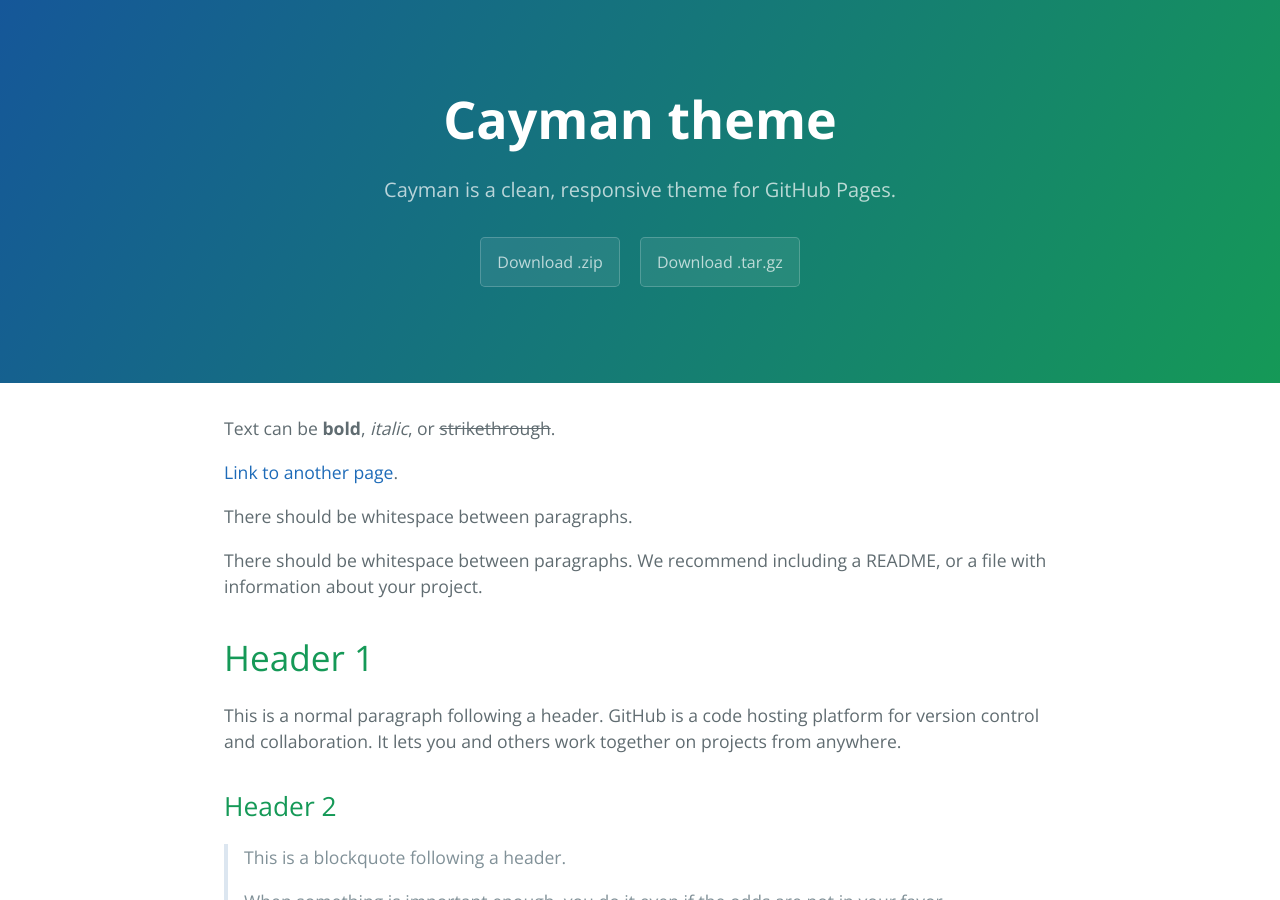
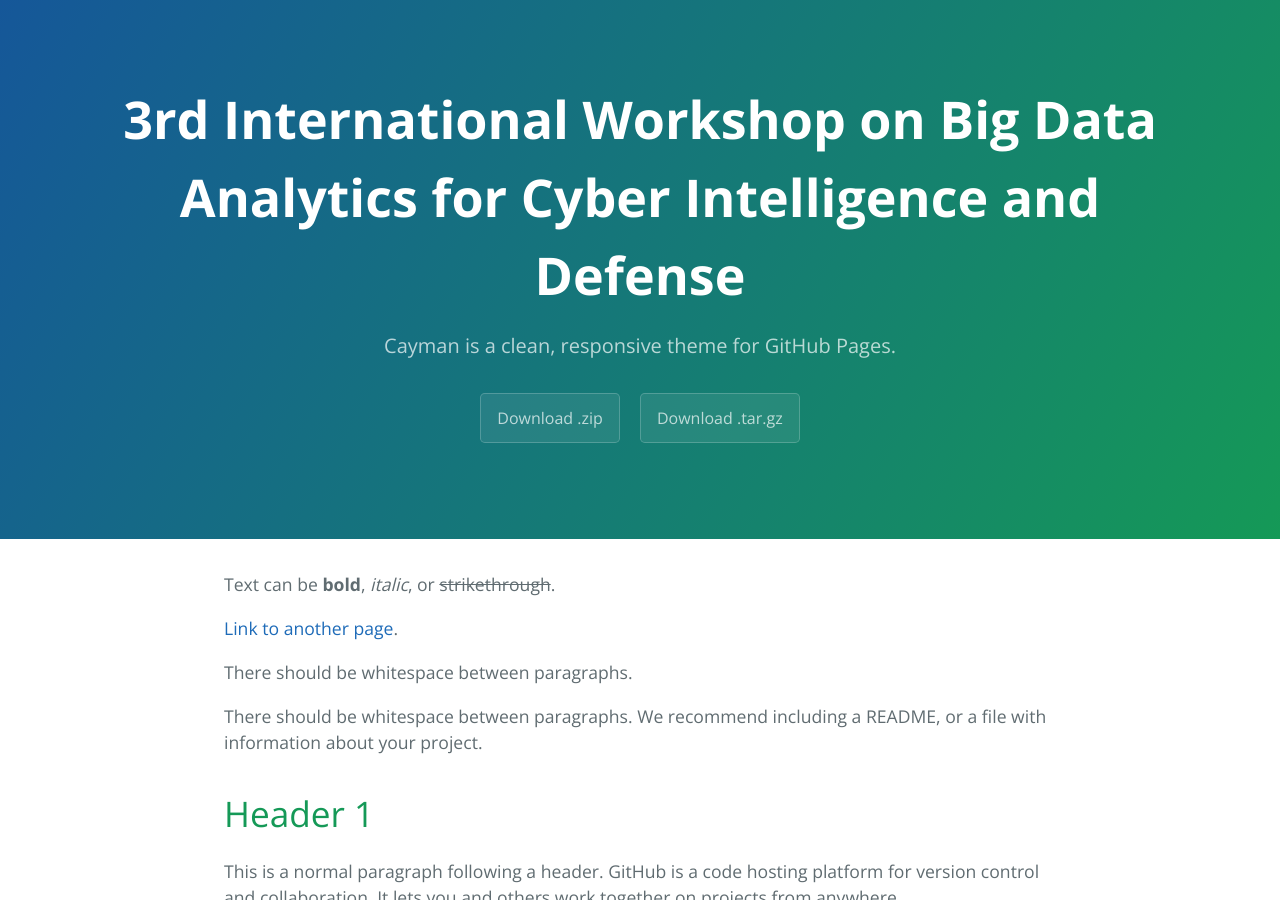
Before and after one commit to bda4cid/bda4cid.github.io, a Jekyll site: the page built from index.md, in a window 1280 px wide and 900 px high. Built offline with Jekyll 4.4.1, drawn with Linux system fonts in a browser that asks for light colours.

Commit message:
start of config

```diff
--- a/_config.yml
+++ b/_config.yml
@@ -1,4 +1,4 @@
-title: Cayman theme
+title: 3rd International Workshop on Big Data Analytics for Cyber Intelligence and Defense
 description: Cayman is a clean, responsive theme for GitHub Pages.
 show_downloads: true
 google_analytics:
```
